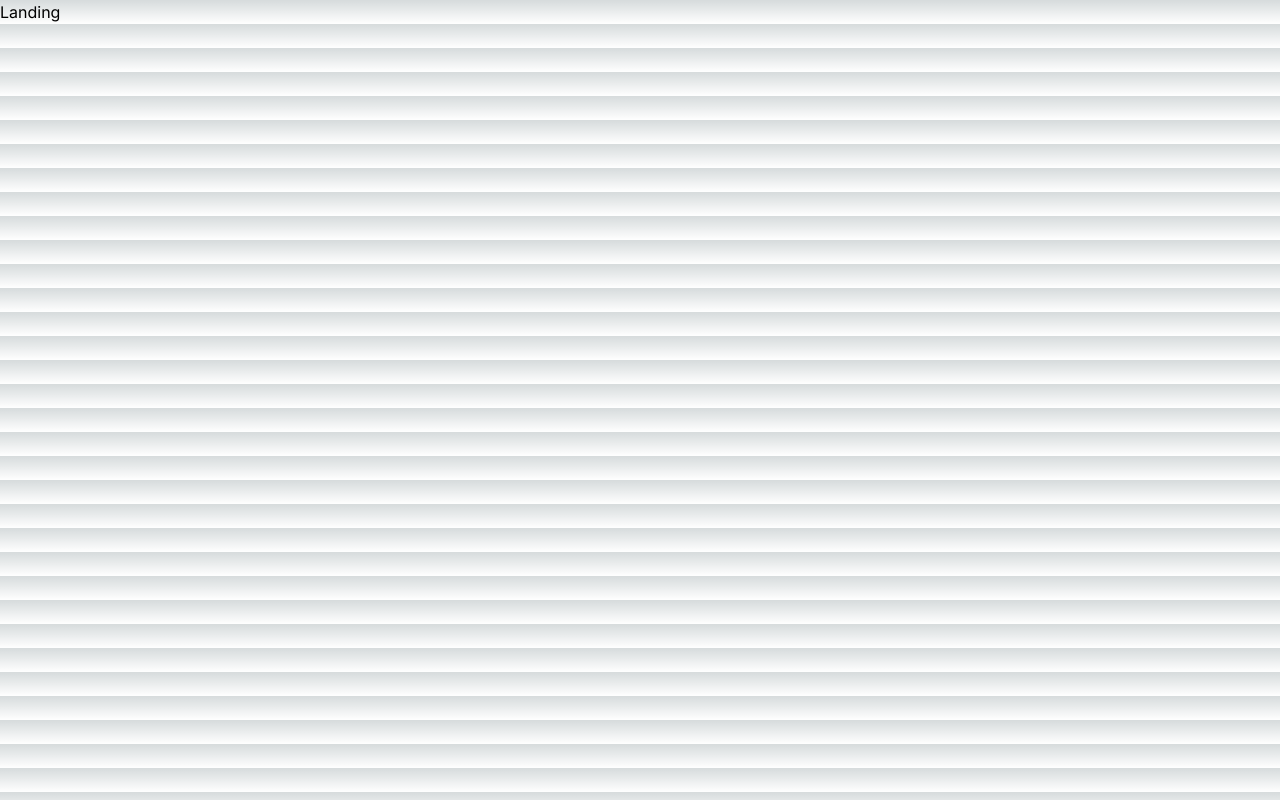
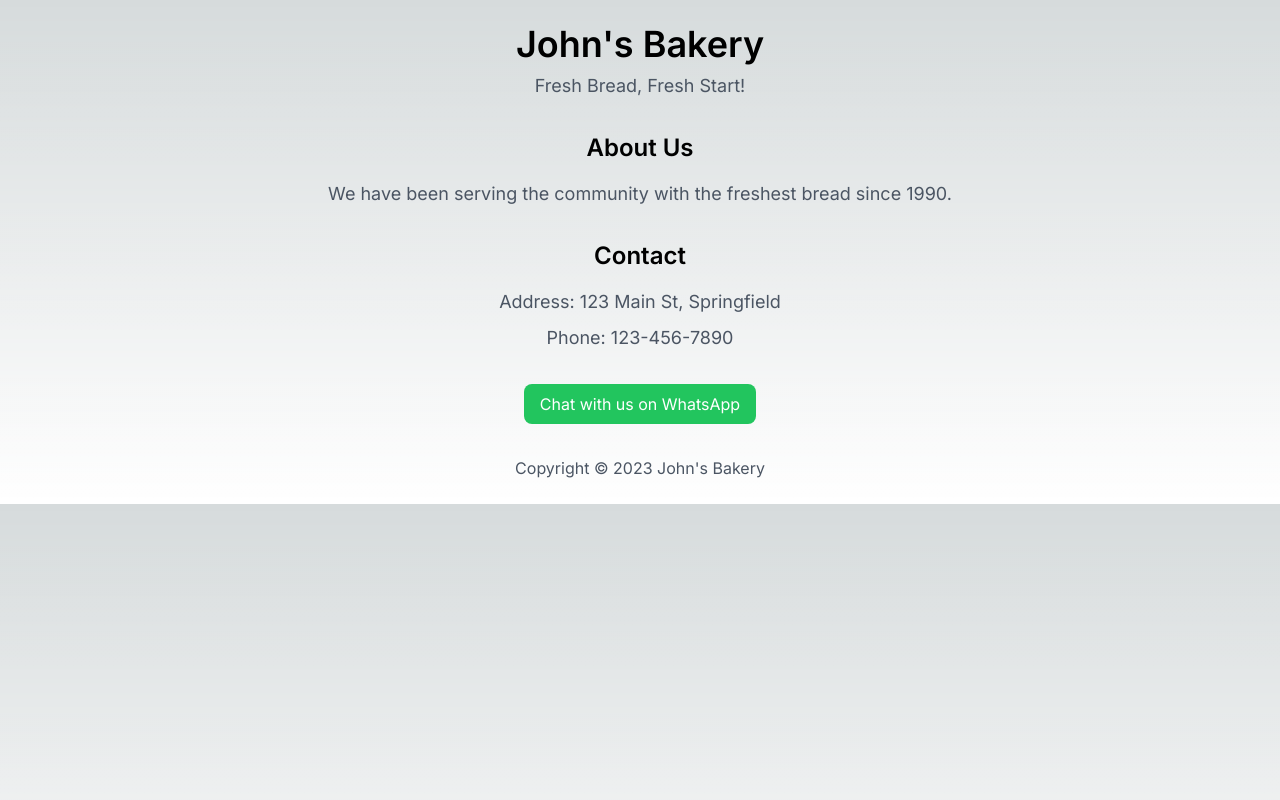
Before and after one commit to vicarb/mock-lead-gen, a Next.js app: page / in a window 1280 px wide. Built offline with nearby package versions, Linux system fonts and the light colour scheme.

Commit message:
implemented alpha version of design

```diff
--- a/components/Landing/Landing.tsx
+++ b/components/Landing/Landing.tsx
@@ -1,7 +1,42 @@
-import React from 'react'
+import React from 'react';
 
 export default function Landing() {
+  const businessName = 'John\'s Bakery';
+  const tagline = 'Fresh Bread, Fresh Start!';
+  const aboutText = 'We have been serving the community with the freshest bread since 1990.';
+  const contact = {
+    address: '123 Main St, Springfield',
+    phone: '123-456-7890',
+  };
+  const whatsappLink = `https://wa.me/${contact.phone.replace(/-/g, '')}`;
+
   return (
-    <div>Landing</div>
-  )
+    <div className="max-w-screen-md mx-auto p-6">
+      <header className="text-center mb-8">
+        <h1 className="text-4xl font-semibold mb-2">{businessName}</h1>
+        <p className="text-lg text-gray-600">{tagline}</p>
+      </header>
+
+      <section className="text-center mb-8">
+        <h2 className="text-2xl font-semibold mb-4">About Us</h2>
+        <p className="text-lg text-gray-600">{aboutText}</p>
+      </section>
+
+      <section className="text-center mb-8">
+        <h2 className="text-2xl font-semibold mb-4">Contact</h2>
+        <p className="text-lg text-gray-600 mb-2">Address: {contact.address}</p>
+        <p className="text-lg text-gray-600">Phone: {contact.phone}</p>
+      </section>
+
+      <section className="text-center mb-8">
+        <a href={whatsappLink} target="_blank" rel="noopener noreferrer" className="inline-block bg-green-500 text-white py-2 px-4 rounded-lg hover:bg-green-600">
+          Chat with us on WhatsApp
+        </a>
+      </section>
+
+      <footer className="text-center text-gray-600">
+        <p>Copyright &copy; {new Date().getFullYear()} {businessName}</p>
+      </footer>
+    </div>
+  );
 }
```
